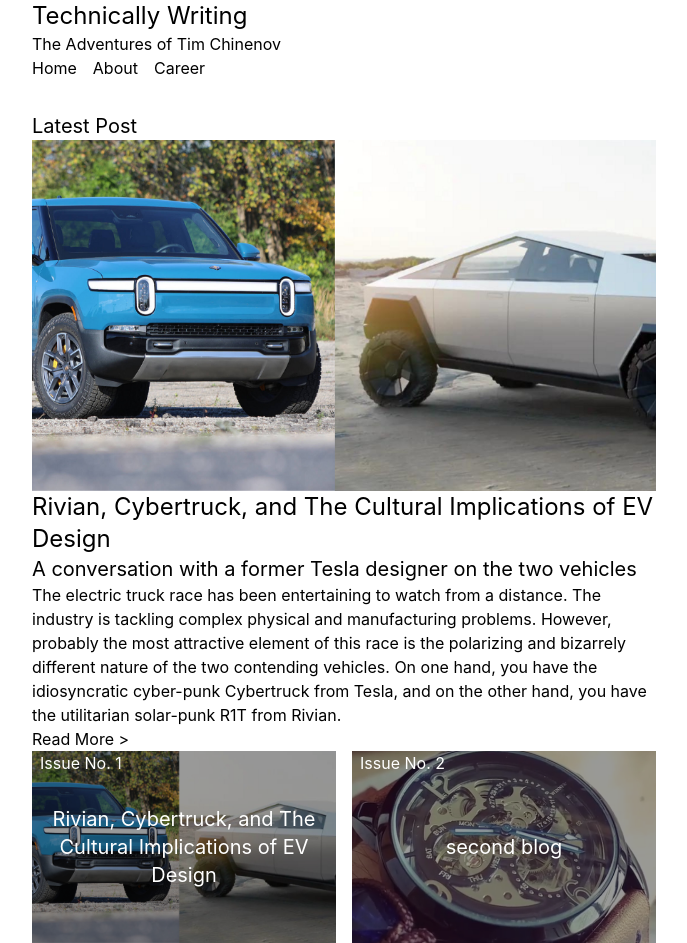
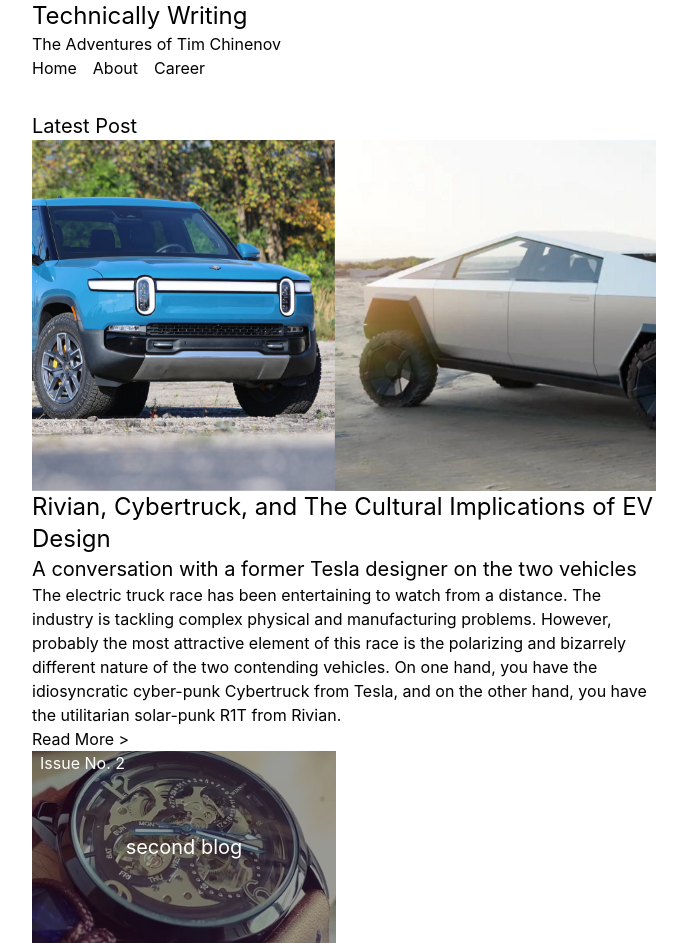
Before and after one commit to TimChinenov/tim-chinenov-resume, a React (Create React App) app: page /articles in a window 1280 px wide. Shown: the whole page, without its empty margins (296-983 px from the left). Built offline with nearby package versions, Linux system fonts and the light colour scheme.

Commit message:
Completed all main functions of the site

```diff
--- a/src/articles-page/article-page.tsx
+++ b/src/articles-page/article-page.tsx
@@ -11,35 +11,36 @@
 
 export function ArticlePage({referenceId = "", summary = false})
 {
-    const [article, setArticle] = React.useState<Article>();
+    const article = getArticle(referenceId)
     let imagePath = "";
-
-    useEffect(() => {
-        setArticle(getArticle(referenceId));
-    }, [referenceId])
-
-
     let paragraphs: any[] = []
 
-    if (article) {
-        for(let index = 0; index < article.body.length; index++) {
-            paragraphs.push(<p key={index}>{article!.body[index]}</p>)
-
-            if (summary) {
-                break;
-            }
+    for(let index = 0; index < article.body.length; index++) {
+        if (article.body[index].fileName) {
+            paragraphs.push(
+                <div>
+                    <img src={"/assets/" + article.body[index].fileName}></img>
+                    <p>{article.body[index].subtext}</p>
+                </div>
+            )
+        } else {
+            paragraphs.push(<p key={index}>{article.body[index]}</p>)
         }
 
-        imagePath = "/assets/" + article.coverPhoto;
+        if (summary) {
+            break;
+        }
     }
+
+    imagePath = "/assets/" + article.coverPhoto;
 
     return(
         <div className="">
             {   imagePath &&
                 <img src={imagePath} alt="turn off react warnings"></img>
             }
-            <h1>{article && article.title}</h1>
-            <h2>{article && article.subtitle}</h2>
+            <h1>{article.title}</h1>
+            <h2>{article.subtitle}</h2>
             { paragraphs }
         </div>);
 }
--- a/src/articles-page/articles-page.tsx
+++ b/src/articles-page/articles-page.tsx
@@ -17,18 +17,18 @@
                 <h2>Latest Post</h2>
                 { articles.length > 0 &&
                     <div>
+                        <Link to={`/articles/${articles[0].referenceId}`}>
                         <ArticlePage
                             referenceId={articles[0].referenceId}
                             summary={true}/>
-                        <Link to={`/articles/${articles[0].referenceId}`}>
                             {"Read More >"}
                         </Link>
                     </div>
                 }
             </div>
             <div className="w-full h-48 grid grid-cols-2 gap-4">
-                { articles.map((art: Article) => (
-                    <div key={ art.referenceId }>
+                { articles.map((art: Article, index) => (
+                    index != 0 && <div key={ art.referenceId }>
                         <Link to={`/articles/${art.referenceId}`}>
                             <ArticleIcon article={art}/>
                         </Link>
--- a/src/articles-service/articles-service.tsx
+++ b/src/articles-service/articles-service.tsx
@@ -6,7 +6,12 @@
     title: string,
     subtitle: string,
     episode: number,
-    body: string[]
+    body: any[]
+}
+
+export interface ImageParagraph {
+    fileName: string,
+    subtext: string,
 }
 
 export function getArticles(): Article[] {
--- a/src/articles-service/registry.tsx
+++ b/src/articles-service/registry.tsx
@@ -13,6 +13,10 @@
             "I wanted to know his thoughts between the Cybertruck and the R1T. Even as someone who has the design expertise of a toddler attempting to draw within the lines, I could tell the Cybertruck was somewhat odd. So I asked, \"who are you rooting for?\"",
             "The UI/UX expert drew an analogy for me: the current battle between the two vehicles is reminiscent of the early days between Microsoft and Apple. The two companies were contending for similar markets, yet they had drastically different approaches to design.",
             "The design of the two companies reflected the world they wanted to create. Apple products always seemed to put design and user friendliness first. They wanted to shape a world that was sleek, clean, and a little fun. Their products were always intuitive and simple. They arguably invested more into design and creative software. Meanwhile, Microsoft saw a much more functional world — a world of corporate professionalism. Impressively smooth and powerful tools that also required equally powerful glasses to use.",
+            {
+                fileName: "mac.jpeg",
+                subtext: "Sleek, clean, and colorful."
+            },
             "Both companies were ultimately successful, but it is the design of Apple products that the world chose. It is the design of Apple products that were impressed onto the world. In the corporate environment we now wear eccentric colors and chic outfits instead of oversized brown and khaki suits. Our skyscrapers adopt elegant glass based geometries, while concrete brutalist architecture dies out. We drive sleek aerodynamic cars instead of the blocky cars of the past. Many other technologies, even those of Microsoft, have adopted the design elements of Apple.",
             "Similarly, the former Tesla engineer viewed the two vehicles as separate visions for what the companies wanted the world to be. The Rivian R1T is an adventure vehicle and wants its drivers to go out exploring with it. The car has an array of tires and suspension modes that facilitate driving through harsh terrain. It does not stand out in the wilderness either. The vehicle is designed with natural elements, such as rounded edges, natural soft curves, and Earth tone color palettes.",
             "The inside of the R1T continues to use natural elements through the use of modern wood paneling. The interior also demonstrates the utilitarian and sporty characteristics of the vehicle. In addition to common truck peripherals, such as outlets and additional batteries, the vehicle has built in compartments for a Rivian flash light, portable speaker set, and a whole pullout section for a stove and sink. This truck is meant to be driven into the wilderness and opened with all its doors to the world.",
```
Also changed, not shown: public/assets/mac.jpeg (added).
